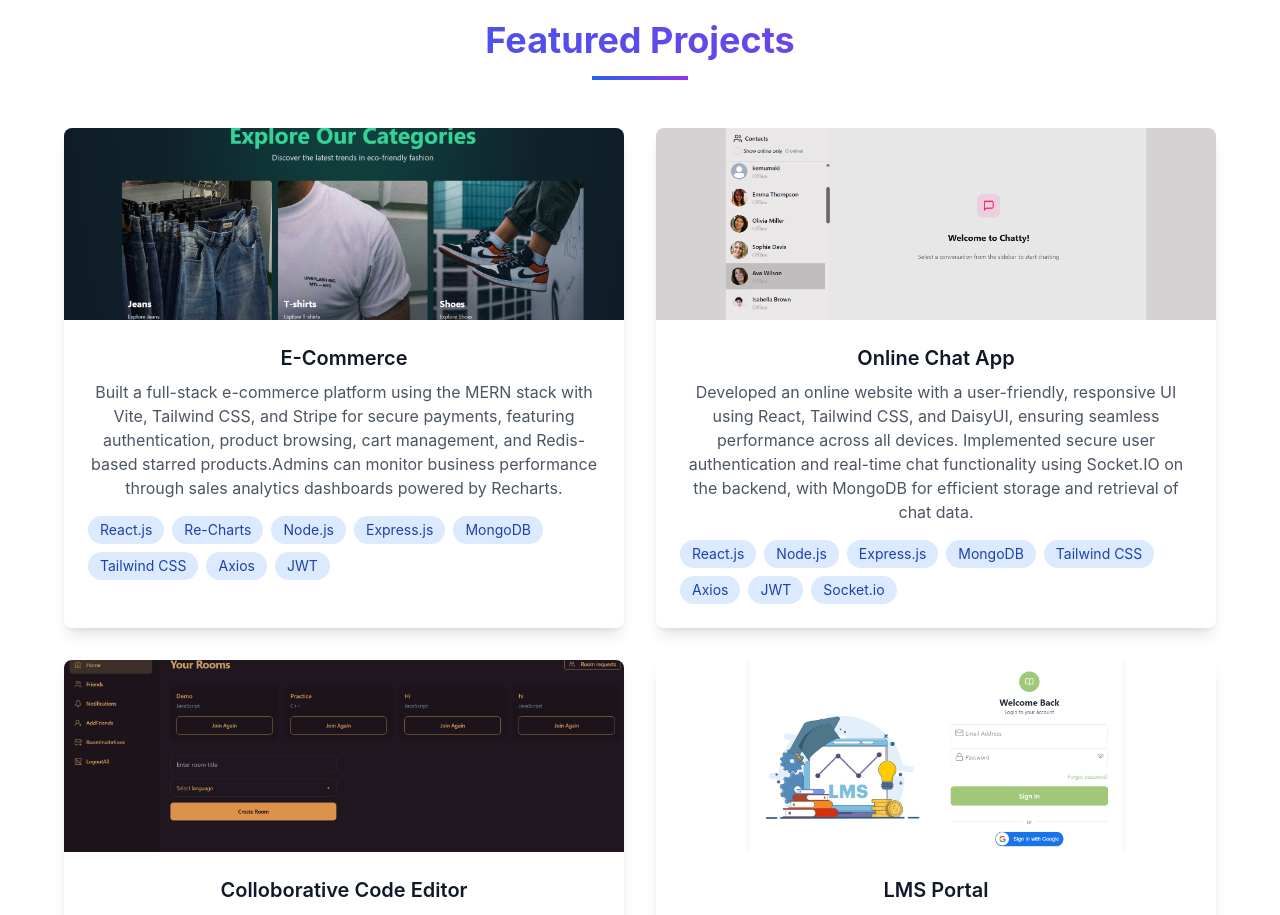
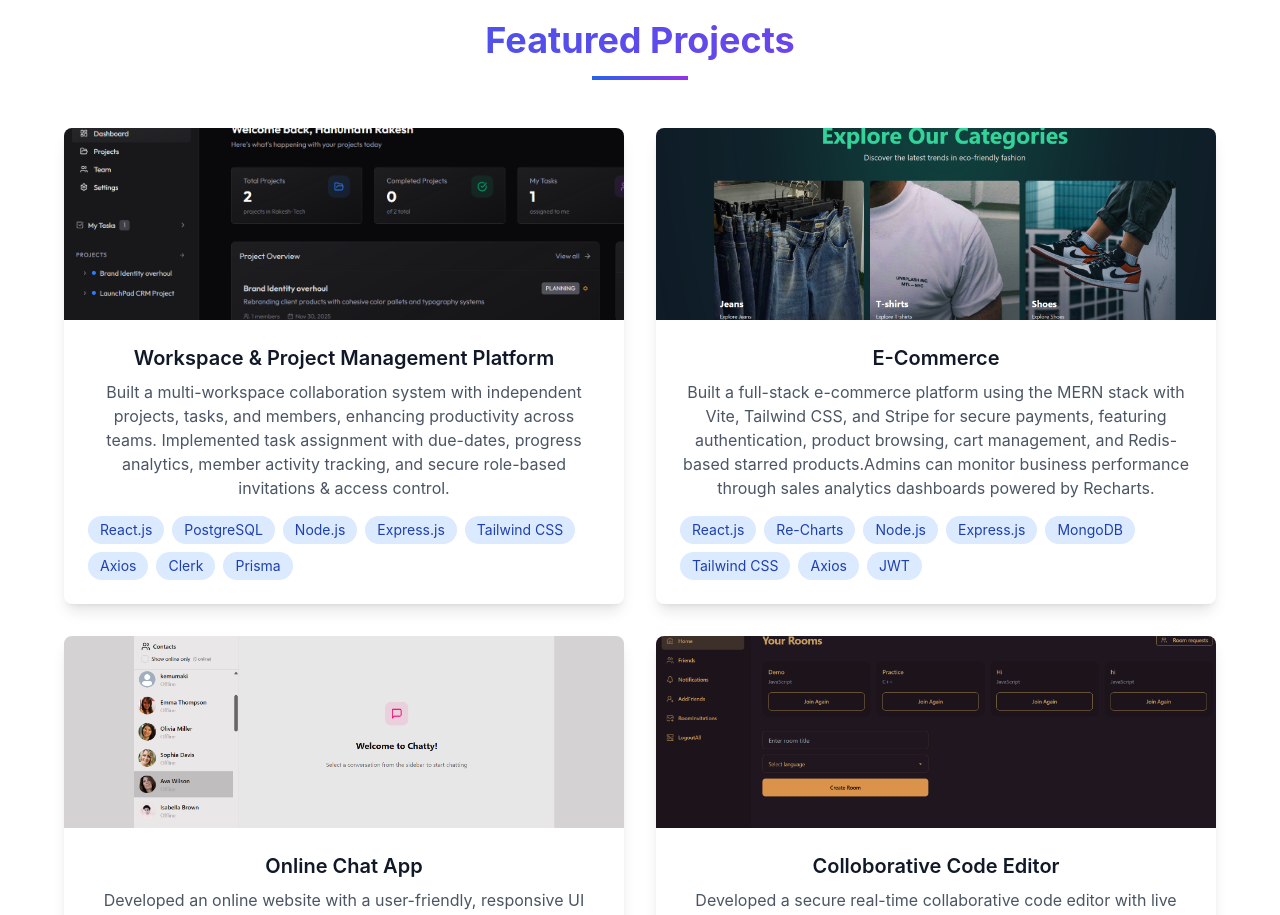
Before and after one commit to rakesh612/PORTFOLIO, a React (Vite) app in the folder frontend/: page / in a window 1280 px wide. Shown: the part 2540-3455 px from the top of the page. Built offline with nearby package versions, Linux system fonts and the light colour scheme.

Commit message:
completed

```diff
--- a/frontend/src/components/Projects.jsx
+++ b/frontend/src/components/Projects.jsx
@@ -2,6 +2,14 @@ import { motion } from 'framer-motion';
 
 export default function Projects() {
   const projects = [
+     {
+      title: "Workspace & Project Management Platform",
+      description: "Built a multi-workspace collaboration system with independent projects, tasks, and members, enhancing productivity across teams. Implemented task assignment with due-dates, progress analytics, member activity tracking, and secure role-based invitations \& access control.",
+      image: "/Project-MGNT.png",
+      technologies: ["React.js", "PostgreSQL", "Node.js", "Express.js", "Tailwind CSS", "Axios", "Clerk", "Prisma"],
+      liveLink: "https://project-mgt-wine.vercel.app/",
+      githubLink: "https://github.com/rakesh612/Project-Management"
+    },
     {
       title: "E-Commerce",
       description: "Built a full-stack e-commerce platform using the MERN stack with Vite, Tailwind CSS, and Stripe for secure payments, featuring authentication, product browsing, cart management, and Redis-based starred products.Admins can monitor business performance through sales analytics dashboards powered by Recharts.",
```
Also changed, not shown: frontend/public/Project-MGNT.png (added).
